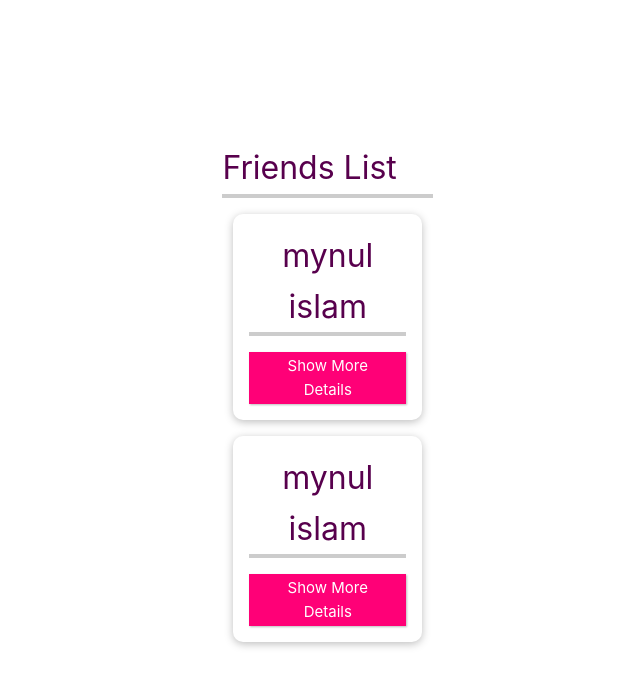
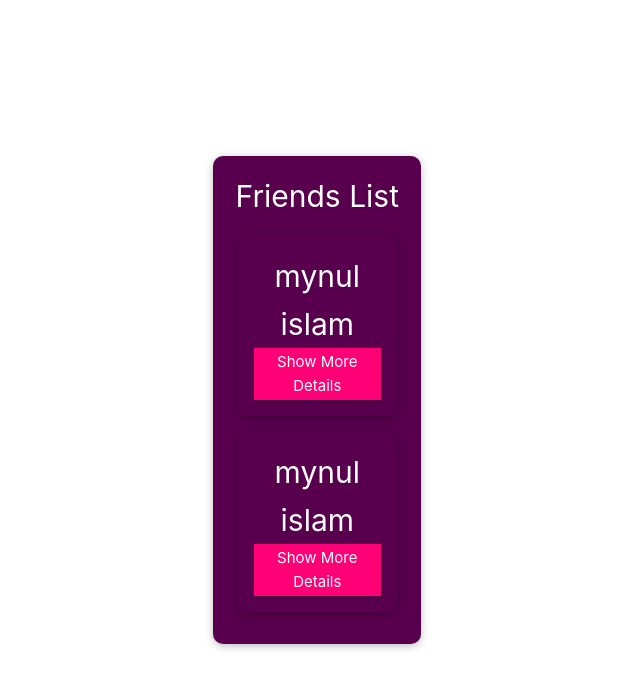
Before and after one commit to mynul-islam-madhurjo/vue-maxmillian, a Vue app in the folder Lesson 8 Vue CLI/vue-project/: page / in a window 1280 px wide. Shown: the top 688 px of the page, without its empty margins (207-847 px from the left). Built offline with nearby package versions, Linux system fonts and the light colour scheme.

Commit message:
minor changes

```diff
--- a/Lesson 8 Vue CLI/vue-project/src/App.vue
+++ b/Lesson 8 Vue CLI/vue-project/src/App.vue
@@ -8,14 +8,19 @@
 </script>
 
 <template>
-  <section>
-    <h2> Friends List</h2>
+
+  <header>
+    <h1> Friends List</h1>
     <ul>
       <FriendContact/>
       <FriendContact/>
     </ul>
 
-  </section>
+  </header>
+
+
+
+
 </template>
 
 <script>
--- a/Lesson 8 Vue CLI/vue-project/src/components/FriendContact.vue
+++ b/Lesson 8 Vue CLI/vue-project/src/components/FriendContact.vue
@@ -1,6 +1,6 @@
 <template>
     <li>
-        <h2> {{ friend.name }}</h2>
+        <h1> {{ friend.name }}</h1>
         <button @click="showDetails"> Show More Details</button>
             <ul v-if="dataVisible">
                 <li>{{ friend.phone }}</li>
```
